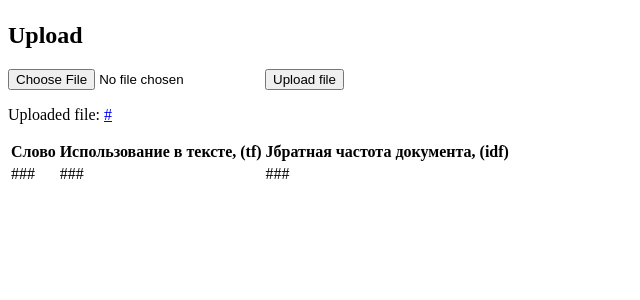
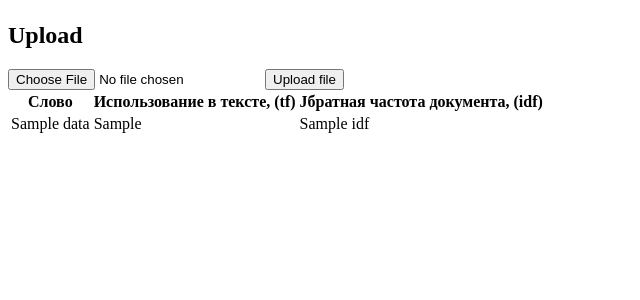
Before and after one commit to AleksandrKosmylev/lesta_test_app, a Django app: template analyzer/templates/upload.html in a window 1280 px wide. Shown: the part 58-358 px from the top of the page, without its empty margins (0-640 px from the left). Run offline with Django 3.2, Linux system fonts and the light colour scheme; the template is opened without the code that fills it: most values are stand-ins (such as "Sample title", 1, 10 or a date in 2020).

Commit message:
fix table of results

```diff
--- a/analyzer/models.py
+++ b/analyzer/models.py
@@ -4,4 +4,7 @@ from django.db import models
 class Word(models.Model):
     name = models.CharField(max_length=255, verbose_name='name')
     tf = models.IntegerField(verbose_name='tf')
-    idf = models.IntegerField(verbose_name='idf')
+    idf = models.FloatField(verbose_name='idf')
+
+    def __str__(self):
+        return self.name
--- a/analyzer/templates/index.html
+++ b/analyzer/templates/index.html
@@ -23,13 +23,13 @@
           <th>Jбратная частота документа, (idf)</th>
         </tr>
       </thead>
-      <tbody>
-        <tr>
-          <td>###</td>
-          <td>###</td>
-          <td>###</td>
-        </tr>
-      </tbody>
+      {% for data in model_data %}
+      <tr>
+        <td class="fw-normal">{{ data.name }}</td>
+        <td class="fw-normal">{{ data.tf }}</td>
+        <td class="fw-normal">{{ data.idf }}</td>
+      </tr>
+      {% endfor %}
     </table>
 
   </div>
--- a/analyzer/templates/upload.html
+++ b/analyzer/templates/upload.html
@@ -1,5 +1,4 @@
 {% extends 'index.html' %}
-
 
 {% block content %}
   <h2>Upload</h2>
@@ -8,7 +7,4 @@
     <input type="file" name="document">
     <button type="submit">Upload file</button>
   </form>
-  {% if url %}
-    <p> Uploaded file: <a href="{{url}}">{{url}}</a> </p>
-  {% endif %}
 {% endblock %}
```
Also changed, not shown: analyzer/views.py (+15 -19 lines), analyzer/migrations/0001_initial.py (added), analyzer/migrations/0002_alter_word_idf.py (added), db.sqlite3.
